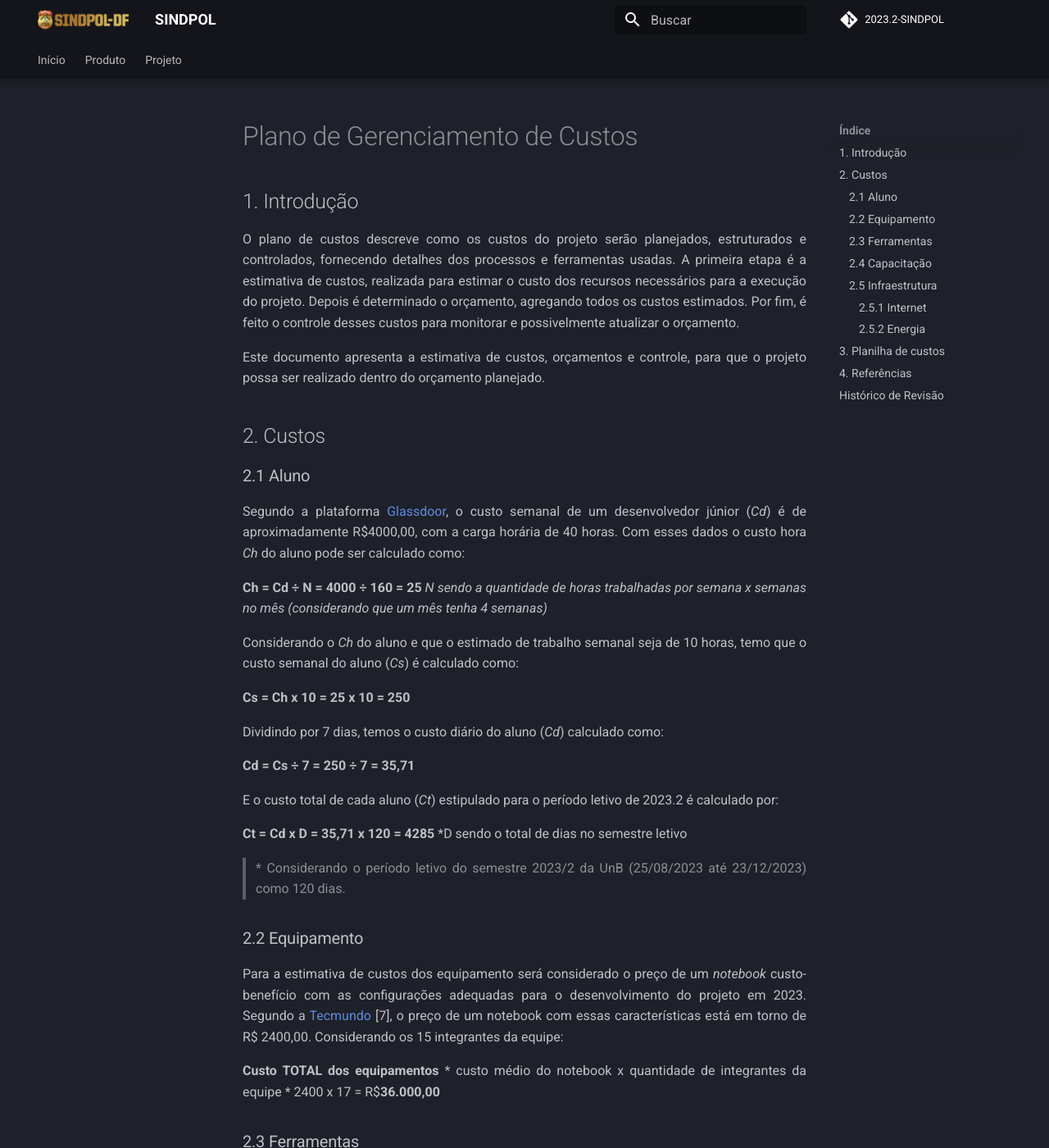
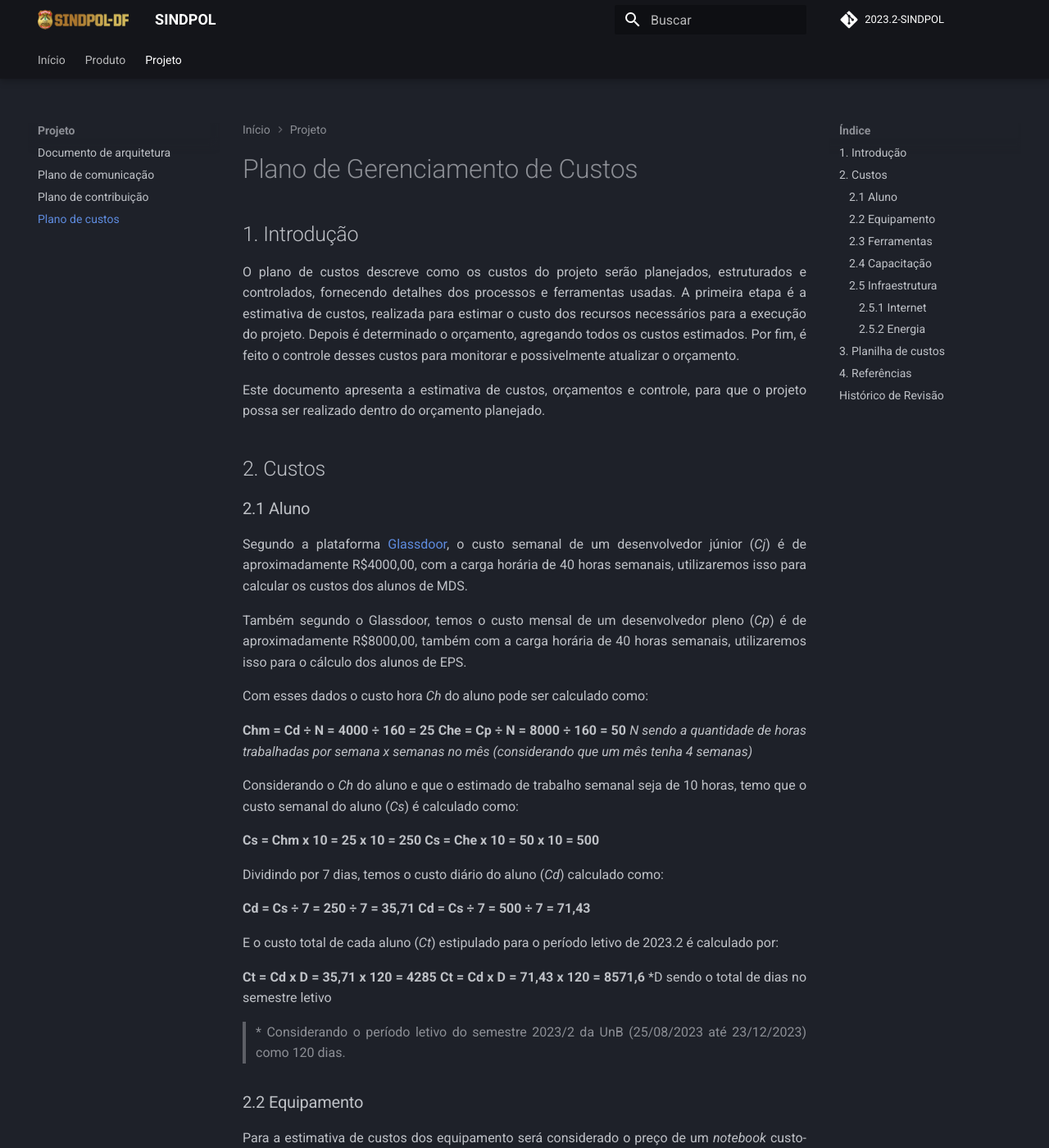
Before and after one commit to fga-eps-mds/2023.2-SINDPOL-DOC, an MkDocs documentation site: the page built from docs/projeto/gerenciamentoCustos.md, in a window 1280 px wide and 1400 px high. Shown: the whole window at 82% size. Built offline with MkDocs 1.6.1 and Material for MkDocs 9.7.7, drawn with Linux system fonts in a browser that asks for light colours; comment, search, counter and statistics services are not loaded.

Commit message:
ajuste gerenciamento de custos

```diff
--- a/docs/projeto/gerenciamentoCustos.md
+++ b/docs/projeto/gerenciamentoCustos.md
@@ -8,22 +8,30 @@ Este documento apresenta a estimativa de custos, orçamentos e controle, para qu
 
 ## 2. Custos
 ### 2.1 Aluno
-Segundo a plataforma [Glassdoor](https://www.glassdoor.com.br/Salários/desenvolvedor-júnior-salário-SRCH_KO0,20.htm), o custo semanal de um desenvolvedor júnior (_Cd_) é de aproximadamente R$4000,00, com a carga horária de 40 horas. Com esses dados o custo hora _Ch_ do aluno pode ser calculado como:
+Segundo a plataforma [Glassdoor](https://www.glassdoor.com.br/Salários/desenvolvedor-júnior-salário-SRCH_KO0,20.htm), o custo semanal de um desenvolvedor júnior (_Cj_) é de aproximadamente R$4000,00, com a carga horária de 40 horas semanais, utilizaremos isso para calcular os custos dos alunos de MDS.
 
-**Ch = Cd ÷ N = 4000 ÷ 160 = 25**
+Também segundo o Glassdoor, temos o custo mensal de um desenvolvedor pleno (_Cp_) é de aproximadamente R$8000,00, também com a carga horária de 40 horas semanais, utilizaremos isso para o cálculo dos alunos de EPS.
+
+Com esses dados o custo hora _Ch_ do aluno pode ser calculado como:
+
+**Chm = Cd ÷ N = 4000 ÷ 160 = 25**
+**Che = Cp ÷ N = 8000 ÷ 160 = 50**
 *N sendo a quantidade de horas trabalhadas por semana x semanas no mês (considerando que um mês tenha 4 semanas)*
 
 Considerando o _Ch_ do aluno e que o estimado de trabalho semanal seja de 10 horas, temo que o custo semanal do aluno (_Cs_) é calculado como:
 
-**Cs = Ch x 10 = 25 x 10 = 250**
+**Cs = Chm x 10 = 25 x 10 = 250**
+**Cs = Che x 10 = 50 x 10 = 500**
 
 Dividindo por 7 dias, temos o custo diário do aluno (_Cd_) calculado como:
 
 **Cd = Cs ÷ 7 = 250 ÷ 7 = 35,71**
+**Cd = Cs ÷ 7 = 500 ÷ 7 = 71,43**
 
 E o custo total de cada aluno (_Ct_) estipulado para o período letivo de 2023.2 é calculado por:
 
 **Ct = Cd x D = 35,71 x 120 = 4285**
+**Ct = Cd x D = 71,43 x 120 = 8571,6**
 *D sendo o total de dias no semestre letivo
 
 > \* Considerando o período letivo do semestre 2023/2 da UnB (25/08/2023 até 23/12/2023) como 120 dias.
--- a/mkdocs.yml
+++ b/mkdocs.yml
@@ -32,5 +32,5 @@ nav:
     - Documento de arquitetura: projeto/arquitetura.md
     - Plano de comunicação: projeto/comunicacao.md
     - Plano de contribuição: projeto/contribuicao.md
-    - Plano de custos: gerenciamentoCustos.md
+    - Plano de custos: projeto/gerenciamentoCustos.md
 dev_addr: "0.0.0.0:8000"
```
